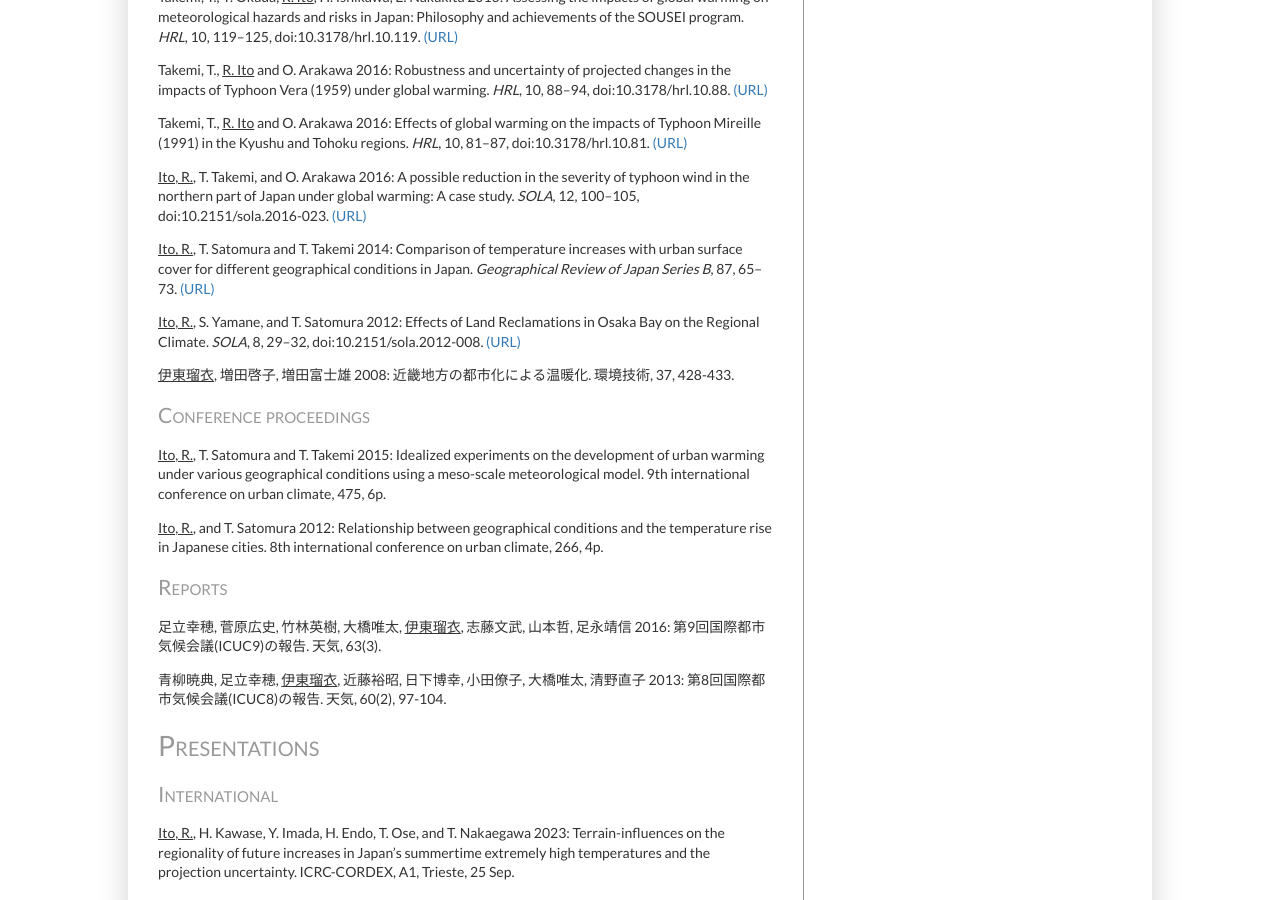
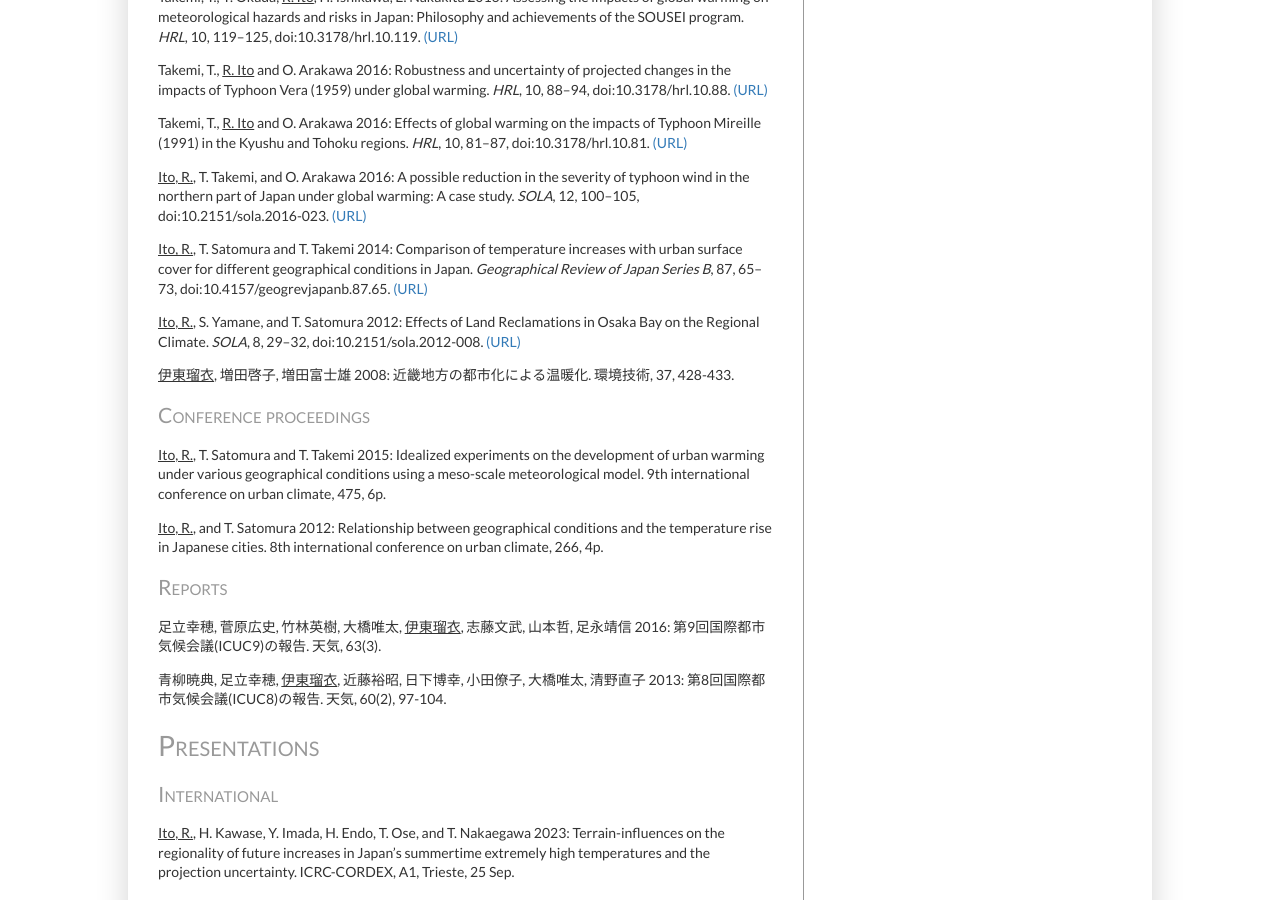
Before and after one commit to rui-climbiz/rui-climbiz.github.io, a Jekyll site: the page built from publications.html, in a window 1280 px wide and 900 px high, scrolled down 1894 px. Built offline with Jekyll 4.4.1, drawn with Linux system fonts in a browser that asks for light colours.

Commit message:
Update publications.html

```diff
--- a/publications.html
+++ b/publications.html
@@ -33,7 +33,7 @@
 <p>Takemi, T., <u>R. Ito</u> and O. Arakawa 2016: Robustness and uncertainty of projected changes in the impacts of Typhoon Vera (1959) under global warming. <i>HRL</i>, 10, 88–94, doi:10.3178/hrl.10.88. <a href="https://www.jstage.jst.go.jp/article/hrl/10/3/10_88/_article">(URL)</a></p>
 <p>Takemi, T., <u>R. Ito</u> and O. Arakawa 2016: Effects of global warming on the impacts of Typhoon Mireille (1991) in the Kyushu and Tohoku regions. <i>HRL</i>, 10, 81–87, doi:10.3178/hrl.10.81. <a href="https://www.jstage.jst.go.jp/article/hrl/10/3/10_81/_article">(URL)</a></p>
 <p><u>Ito, R.</u>, T. Takemi, and O. Arakawa 2016: A possible reduction in the severity of typhoon wind in the northern part of Japan under global warming: A case study. <i>SOLA</i>, 12, 100–105, doi:10.2151/sola.2016-023. <a href="https://www.jstage.jst.go.jp/article/sola/12/0/12_2016-023/_article">(URL)</a></p>
-<p><u>Ito, R.</u>, T. Satomura and T. Takemi 2014: Comparison of temperature increases with urban surface cover for different geographical conditions in Japan. <i>Geographical Review of Japan Series B</i>, 87, 65–73. <a href="https://www.jstage.jst.go.jp/article/geogrevjapanb/87/1/87_870105/_article">(URL)</a></p>
+<p><u>Ito, R.</u>, T. Satomura and T. Takemi 2014: Comparison of temperature increases with urban surface cover for different geographical conditions in Japan. <i>Geographical Review of Japan Series B</i>, 87, 65–73, doi:10.4157/geogrevjapanb.87.65. <a href="https://www.jstage.jst.go.jp/article/geogrevjapanb/87/1/87_870105/_article">(URL)</a></p>
 <p><u>Ito, R.</u>, S. Yamane, and T. Satomura 2012: Effects of Land Reclamations in Osaka Bay on the Regional Climate. <i>SOLA</i>, 8, 29–32, doi:10.2151/sola.2012-008. <a href="http://www.jstage.jst.go.jp/article/sola/8/0/8_0_29/_article">(URL)</a></p>
 <p><u>伊東瑠衣</u>, 増田啓子, 増田富士雄 2008: 近畿地方の都市化による温暖化. 環境技術, 37, 428-433.</p>
 <h2>Conference proceedings</h2>
```
